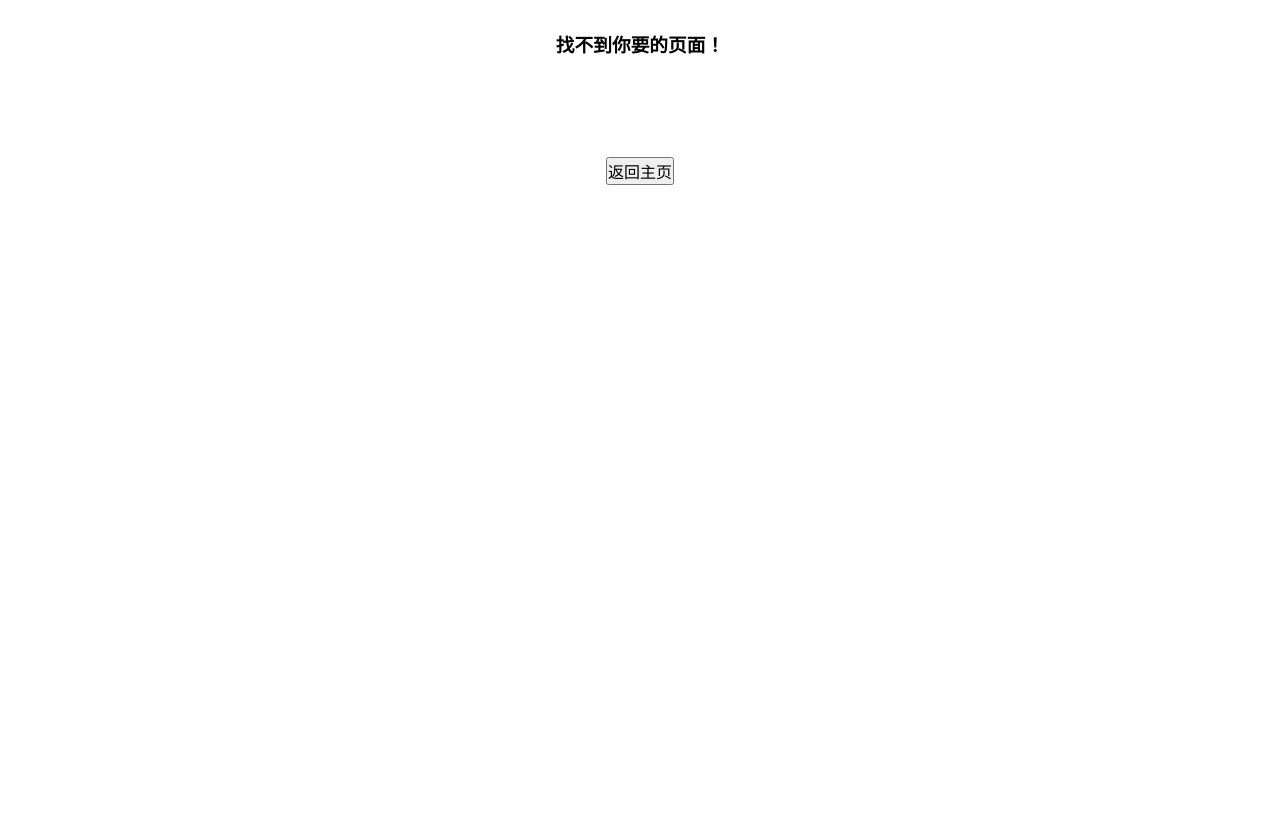
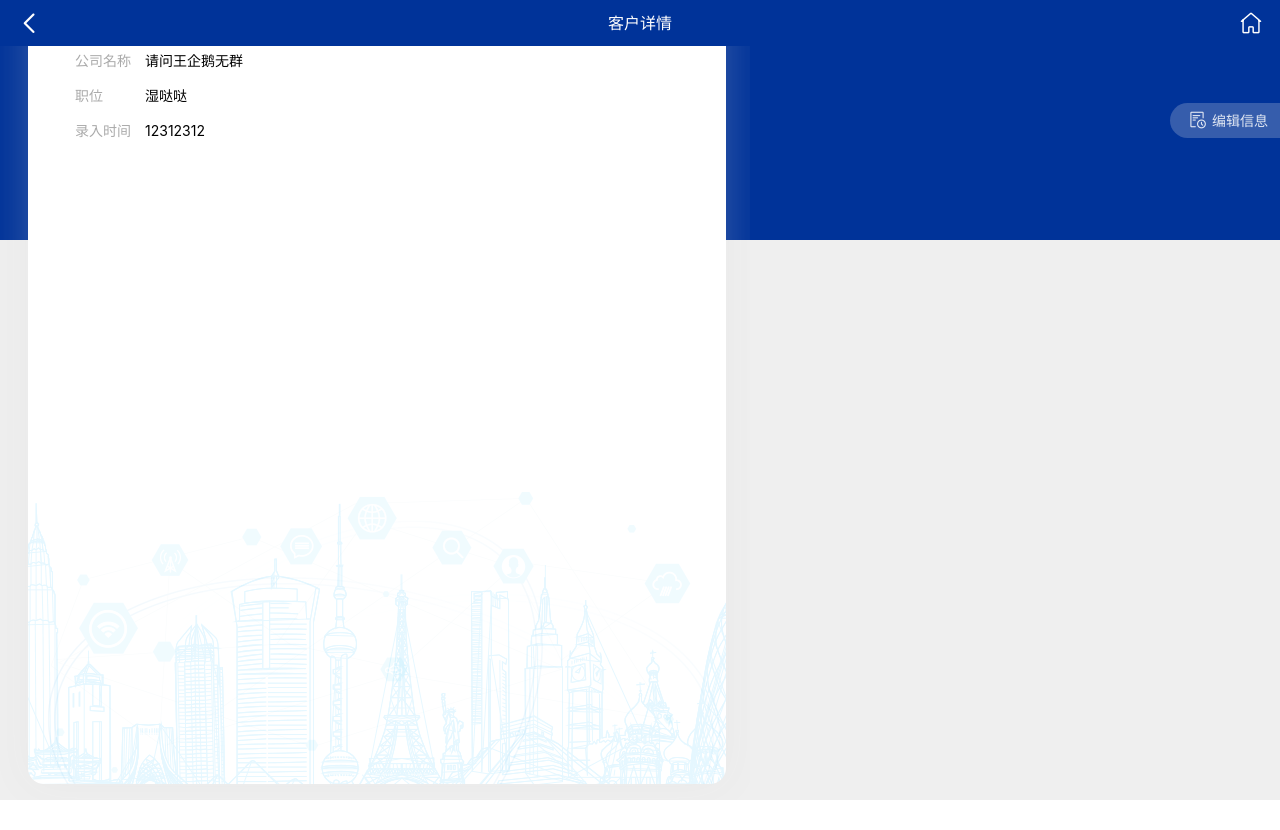
Before and after one commit to 1061127386/sdx, a Vue app: page /custinfo/1 in a window 1280 px wide. Before the commit this address led to /404. After the commit the page ends 800 px from the top, so only its background shows below. Built offline with nearby package versions, Linux system fonts and the light colour scheme; no server answers; sample sign-in values are in the browser's storage.

Commit message:
完善添加修改客户

```diff
--- a/src/views/cust/cust-edit.vue
+++ b/src/views/cust/cust-edit.vue
@@ -16,101 +16,155 @@
     <ul class="list">
       <li>
         <span><b>*</b> 客户名称</span>
-        <input type="text" v-model="custList.custName"/>
+        <input type="text" v-model="custList.custName" />
       </li>
       <li>
         <span><b>*</b> 联系方式</span>
-        <input type="text" v-model="custList.telephone"/>
+        <input type="text" v-model="custList.telephone" />
       </li>
       <li>
         <span>学历</span>
-        <input type="text" v-model="custList.education"/>
+        <input type="text" v-model="custList.education" />
       </li>
       <li>
         <span>年龄</span>
-        <input type="number" v-model="custList.age"/>
+        <input type="number" v-model="custList.age" />
       </li>
       <li>
         <span>性别</span>
-        <input type="text" v-model="custList.sex"/>
+        <input type="text" v-model="custList.sex" />
       </li>
       <li>
         <span>所属城市</span>
-        <input type="text" v-model="custList.cityName"/>
+        <input type="text" v-model="custList.cityName" />
       </li>
       <li>
         <span>公司名称</span>
-        <input type="text" v-model="custList.company"/>
+        <input type="text" v-model="custList.company" />
       </li>
       <li>
         <span>职务</span>
-        <input type="text" v-model="custList.position"/>
+        <input type="text" v-model="custList.position" />
       </li>
     </ul>
 
     <div class="btn">
-      <div @click="submit" :class="(!custList.custName || !custList.telephone)?'active':''">{{edit?'保 存':'提 交'}}</div>
+      <div
+        @click="submit"
+        :class="!custList.custName || !custList.telephone ? 'active' : ''"
+      >
+        {{ edit ? "保 存" : "提 交" }}
+      </div>
     </div>
   </div>
 </template>
 
 <script>
-import {GetCustInfo,PutCustInfo,PostCustInfo} from "../../axios/api"
+import { GetCustInfo, PutCustInfo, PostCustInfo } from "../../axios/api";
 export default {
   data() {
     return {
       edit: false,
-      custList:{}
+      custList: {
+        custName: "",
+        telephone: "",
+        education: "",
+        age: 1,
+        sex: "男",
+        cityName: "",
+        company: "",
+        position: "",
+      },
     };
   },
-  created(){
-      console.log(this.$route.params.id)
-      if(this.$route.params.id){
-          this.edit=true
-          GetCustInfo(this.$route.params.id).then(res=>{
-          if(res.data.errCode==0){
-             console.log(res.data.data)
-             this.custList=res.data.data
-            //  let {id,custName,telephone,education,age,sex,cityName,company,position}=res.data.data
-            //  this.custList={id,custName,telephone,education,age,sex,cityName,company,position}
-          }else{
-              this.$toast.fail(res.data.message)
+  created() {
+    console.log("有id为编辑 没有是新增",this.$route.params.id);
+    if (this.$route.params.id) {
+      this.edit = true;
+
+      GetCustInfo(this.$route.params.id).then((res) => {
+        if (res.data.errCode == 0) {
+          // console.log(res.data.data);
+          //  this.custList=res.data.data
+          let {
+            id,
+            custName,
+            telephone,
+            education,
+            age,
+            sex,
+            cityName,
+            company,
+            position,
+          } = res.data.data;
+          this.custList = {
+            id,
+            custName,
+            telephone,
+            education,
+            age,
+            sex,
+            cityName,
+            company,
+            position,
+          };
+        } else {
+          this.$toast.fail(res.data.message);
         }
-      })
+      });
     }
-
   },
-  methods:{
-      submit(){
-          if (!this.custList.custName || !this.custList.telephone) {
-              this.$toast.fail("请输入内容！")
+  methods: {
+    submit() {
+      // 效验每一项是否填完完毕
+      for (let key in this.custList) {
+        if (!this.custList[key]) {
+          this.$toast.fail("请输入完信息！");
           return;
         }
+      }
+      // 效验性别
+      if (this.custList.sex == "男" || this.custList.sex == "女") {
+        // 判断是在修改还是在新增
         if (this.edit) {
-
           //   提交修改
-            PutCustInfo(this.custList).then(res=>{
+          PutCustInfo(this.custList).then((res) => {
+            if (res.data.errCode == 0) {
+              this.$toast.success("修改成功！");
+                  // 延迟跳转
+              setTimeout(() => {
+                this.$router.back(-1);
+              }, 2000);
+            } else {
+              this.$toast.fail(res.data.message);
+            }
+          });
+        } else {
+          //   提交新增
+          // console.log(this.custList);
+          PostCustInfo(this.custList).then(
+            (res) => {
               if (res.data.errCode==0) {
-                    this.$toast.success("修改成功！")
+                // console.log(res.data)
+                  this.$toast.success("添加成功！");
+                  // 延迟跳转
                   setTimeout(() => {
-                        this.$router.back(-1)
+                    this.$router.back(-1);
                   }, 2000);
               }else{
                   this.$toast.fail(res.data.message)
               }
-            })
-          }else{
-            //   提交新增
-            PostCustInfo(this.custList).then(res=>{
-                if (res.data.errCode==0) {
-                        console.log(res.data)
-                }else{
-                    this.$toast.fail(res.data.message)
+            },
+            (err) => {
+              this.$toast.fail("名字重复！请重新输入。")
             }
-            })
+          );
         }
+      } else {
+        this.$toast.fail("性别有误！");
       }
-  }
+    },
+  },
 };
 </script>
 
@@ -185,8 +239,8 @@ export default {
   padding: 1rem;
   box-sizing: border-box;
 
-  .active{
-     background-color: rgba(34, 99, 230, .3);
+  .active {
+    background-color: rgba(34, 99, 230, 0.3);
   }
   div {
     margin: 0 auto;
--- /dev/null
+++ b/src/views/cust/cust-info.vue
@@ -0,0 +1,218 @@
+<template>
+  <div class="custinfo">
+    <div class="head">
+      <van-nav-bar title="客户详情">
+        <template #left>
+          <van-icon name="arrow-left" size="26" @click="$router.go(-1)" />
+        </template>
+        <template #right>
+          <van-icon name="wap-home-o" size="26" @click="To('/home')" />
+        </template>
+      </van-nav-bar>
+
+        <div class="left">
+            <img src="../../assets/images/cust/头像.png" alt="">
+            <span>{{custList.custName}}</span>
+        </div>
+        <div class="right" @click="$router.push('/edit/'+custList.id)">
+            <van-icon name="todo-list-o" /> 编辑信息
+        </div>
+
+    </div>
+    <div class="bg">
+        <img src="../../assets/images/cust/底纹.png" >
+        <div class="info">
+            <div class="i-head">
+                    <van-icon name="orders-o" />
+                基本信息</div>
+
+            <ul class="i-list">
+                <li>
+                    <p>客户名称</p>
+                    <span>啊实打实大</span>
+                </li>
+                <li>
+                    <p>联系电话</p>
+                    <span>1665113165</span>
+                </li>
+                <li>
+                    <p>学历</p>
+                    <span>本科</span>
+                </li>
+                <li>
+                    <p>性别</p>
+                    <span>萨达</span>
+                </li>
+                <li>
+                    <p>年龄</p>
+                    <span>33</span>
+                </li>
+                <li>
+                    <p>所属城市</p>
+                    <span>阿斯顿撒</span>
+                </li>
+                <li>
+                    <p>公司名称</p>
+                    <span>请问王企鹅无群</span>
+                </li>
+                <li>
+                    <p>职位</p>
+                    <span>湿哒哒</span>
+                </li>
+                <li>
+                    <p>录入时间</p>
+                    <span>12312312</span>
+                </li>
+            </ul>
+        </div>
+    </div>
+  </div>
+</template>
+
+<script>
+import { GetCustInfo } from "../../axios/api";
+
+export default {
+  data() {
+    return {
+      custList: {},
+    };
+  },
+  created() {
+    GetCustInfo(this.$route.params.id).then((res) => {
+      if (res.data.errCode == 0) {
+        console.log(res.data.data);
+        this.custList = res.data.data;
+      } else {
+        this.$toast.fail(res.data.message);
+      }
+    });
+  },
+};
+</script>
+
+<style lang = "less" scoped>
+.custinfo {
+  height: 100vh;
+  width: 100vw;
+  background-color: #efefef;
+  position: relative;
+}
+
+.head {
+  height: 30%;
+  background-color: #003399;
+  position: relative;
+  display: flex;
+  align-items: center;
+  justify-content:space-between;
+
+  .left{
+      display: flex;
+      align-items: center;
+      width: 70%;
+
+      img{
+          width: 7rem;
+          margin: 0 3rem;
+      }
+      span{
+          color: white;
+          font-size: 1.6rem;
+          white-space:nowrap;
+          overflow:hidden;
+          text-overflow: ellipsis;
+      }
+  }
+  .right{
+      color: #e2e8f3;
+      background-color:#365dac;
+      width: 11rem;
+      height: 3.5rem;
+      border-top-left-radius: 1.75rem;
+      border-bottom-left-radius: 1.75rem;
+      display: flex;
+      justify-content:center;
+      align-items:center;
+      font-size: 1.4rem;
+      .van-icon{
+          font-size: 2rem;
+          margin:0 .5rem
+      }
+  }
+
+
+  .van-hairline--bottom::after {
+    border-width: 0px;
+  }
+  /deep/.van-nav-bar {
+    background-color: #003399;
+    width: 100%;
+    position: absolute;
+    top: 0;
+    .van-icon {
+      color: white;
+    }
+    .van-nav-bar__title{
+        color: white;
+    }
+  }
+}
+
+.bg{
+    position: absolute;
+    bottom: 0;
+
+    img{
+        width: 100%;
+        display: block;
+    }
+    .info{
+        width: 80%;
+        left: 10%;
+        position: absolute;
+        top: 5%;
+        height: 70%;
+
+        .i-head{
+            line-height: 4.8rem;
+            background-color: #fff;
+            font-size: 1.6rem;
+            font-weight: bold;
+            border-bottom: 1px #ccc dotted;
+            margin-bottom: 1rem;
+
+            .van-icon{
+                color: white;
+                background-color: #ffcc33;
+                font-size: 1.6rem;
+                padding: .3rem;
+                margin-right: .5rem;
+                vertical-align: baseline;
+            }
+        }
+
+        .i-list{
+
+            li{
+                line-height: 3.5rem;
+                font-size: 1.4rem;
+                p{
+                    display: inline-block;
+                    color: #aaa;
+                    width: 7rem;
+                }
+                span{
+                }
+            }
+            li:nth-child(2){
+                span{
+                    color: #40a0ed;
+                    letter-spacing: .1rem;
+                    border-bottom: 1px solid lightskyblue;
+                }
+            }
+        }
+    }
+}
+</style>
--- a/src/views/cust/cust.vue
+++ b/src/views/cust/cust.vue
@@ -16,21 +16,21 @@
           <h3>名称：{{custData.custName}}</h3>
           <p>电话：{{custData.telephone}}</p>
         </div>
-        <span @click="To('/edit/'+custData.id)">客户信息</span>
+        <span @click="To('/custinfo/'+custData.id)">客户信息</span>
       </div>
     </div>
 
     <van-tabs v-model="active" swipeable>
-      <van-tab v-for="(val, idx) in list" :key="idx">
+      <van-tab v-for="(val, idx) in custData.datas" :key="idx">
         <template #title>
           <i :class="[val.class, active == idx ? 'active' : '']"></i>
-          <span :class="active == idx ? 'active' : ''">{{ val.txt }}</span>
+          <span :class="active == idx ? 'active' : ''">{{ val.title }}</span>
         </template>
       </van-tab>
     </van-tabs>
 
     <div class="main">
-        123
+        <p v-for="(val,idx) in 4" :key="idx" v-show="idx==active">{{val}}</p>
     </div>
   </div>
 </template>
@@ -41,7 +41,7 @@ export default {
   data() {
     return {
       active: 1,
-      list: [
+      classes: [
         {
           class: "iconfont icon-fenxi",
           txt: "收入分析",
@@ -66,8 +66,24 @@ export default {
   created(){
     PostCust(this.$route.params.id).then(res=>{
       if(res.data.errCode==0){
-       console.log(res.data.data)
        this.custData=res.data.data
+
+        // for (let idx = 0; idx < this.custData.datas.length; idx++) {
+        //   let num=idx
+        //   if(this.custData.datas[idx]["sort"]>this.custData.datas[++num]["sort"] && num<this.custData.datas.length){
+        //       console.log(idx)
+        //   }
+        // }
+        let newarr=[]
+          this.custData.datas.map(val=>{
+            let idx=val.sort
+            newarr[--idx]=val
+            newarr[idx].class=this.classes[idx].class
+          })
+      this.custData.datas=newarr
+
+       console.log(JSON.parse(JSON.stringify(this.custData.datas)));
+
       }else{
         this.$toast.fail(res.data.message)
       }
@@ -129,6 +145,9 @@ export default {
       margin-left: rem;
       h3 {
         font-size: 1.5rem;
+        white-space: nowrap;
+        overflow: hidden;
+        text-overflow: ellipsis;
       }
       p {
         color: #666;
@@ -137,11 +156,13 @@ export default {
     span {
       position: absolute;
       right: 0;
-      top: 20%;
+      top: 10%;
       color: white;
       background-color: #ffcc33;
       line-height: 2.6rem;
       padding: 0 0.7rem;
+      width: 6rem;
+      text-align: center;
       border-top-left-radius: 1.3rem;
       border-bottom-left-radius: 1.3rem;
     }
--- a/src/views/cust/custlist.vue
+++ b/src/views/cust/custlist.vue
@@ -60,7 +60,7 @@
         <div
           class="foot"
           :class="list.length > 3 ? 'static' : ''"
-          @click="getList(++current, ++size)"
+          @click="getList(++current, size)"
         >
           展开跟多<van-icon name="arrow-down" size="14" />
         </div>
```
Also changed, not shown: src/router/index.js (+6 -2 lines). Lines whose indentation alone changed are shown as unchanged.
